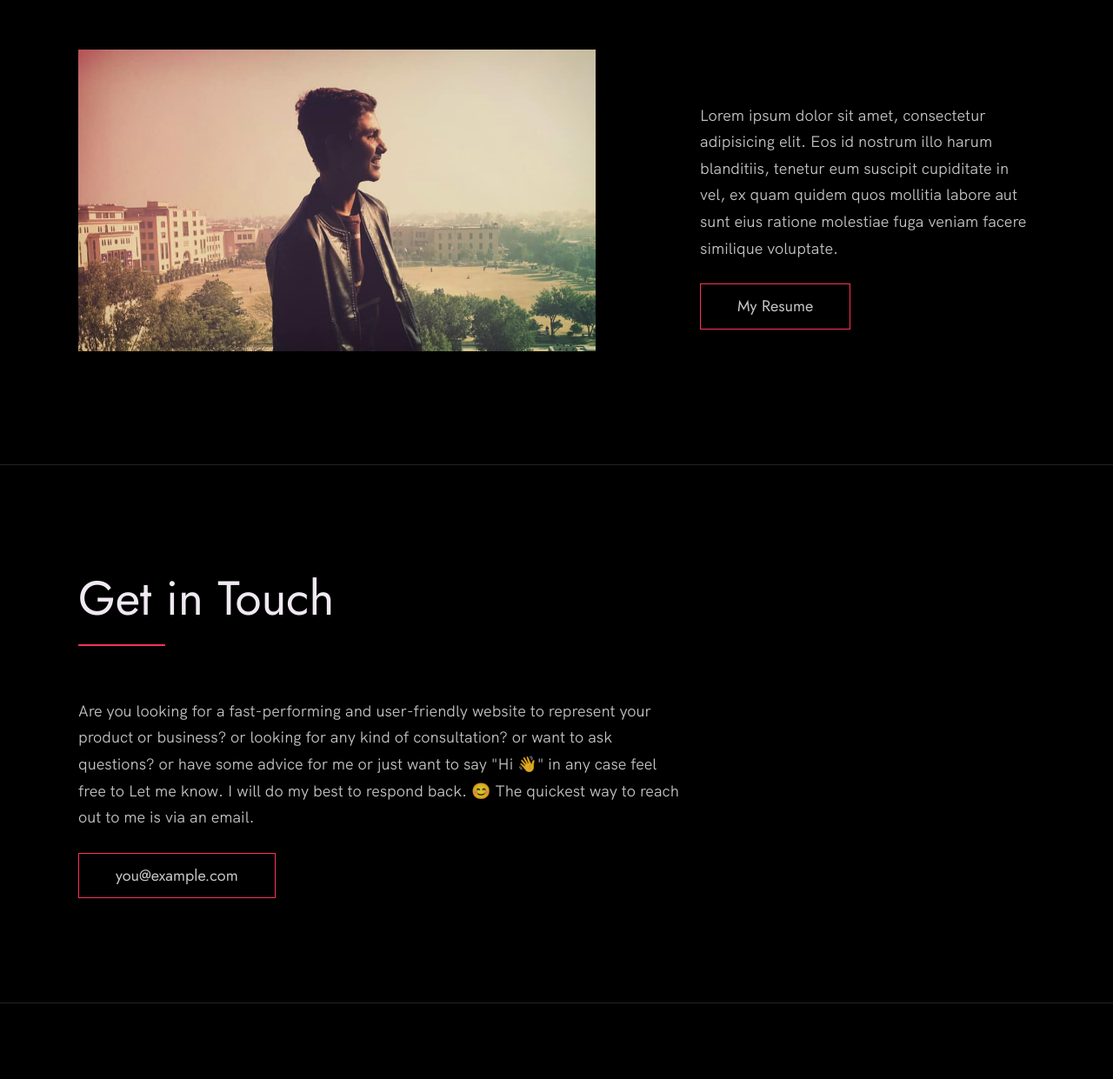
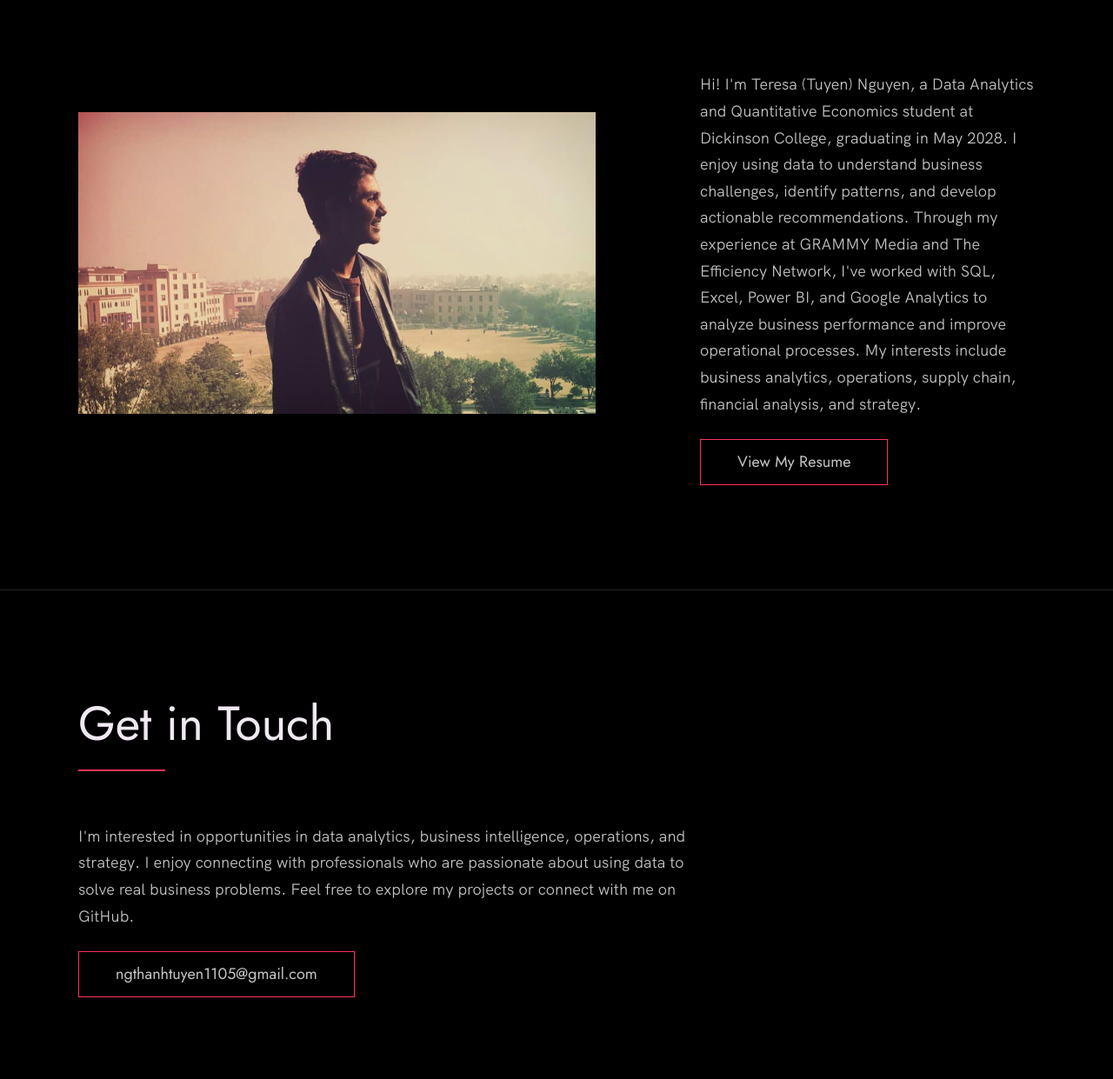
Before and after one commit to Teresang115/Teresang115.github.io, a plain HTML site: page index.html in a window 1280 px wide. Shown: the part 5050-6291 px from the top of the page at 87% size. Drawn offline with Linux system fonts and the light colour scheme.

Commit message:
Update index.html

```diff
--- a/index.html
+++ b/index.html
@@ -225,13 +225,26 @@
           <div class="about__text">
             <!-- Replace the below paragraph with info about yourself -->
             <p>
-              Lorem ipsum dolor sit amet, consectetur adipisicing elit. Eos id
-              nostrum illo harum blanditiis, tenetur eum suscipit cupiditate
-              in vel, ex quam quidem quos mollitia labore aut sunt eius
-              ratione molestiae fuga veniam facere similique voluptate.
+               Hi! I'm Teresa (Tuyen) Nguyen, a Data Analytics
+               and Quantitative Economics student at Dickinson
+               College, graduating in May 2028.
+
+               I enjoy using data to understand business
+               challenges, identify patterns, and develop
+               actionable recommendations.
+
+               Through my experience at GRAMMY Media and
+               The Efficiency Network, I've worked with
+               SQL, Excel, Power BI, and Google Analytics
+               to analyze business performance and improve
+               operational processes.
+
+               My interests include business analytics,
+               operations, supply chain, financial analysis,
+               and strategy.
             </p>
             <!-- Provide a link to your resume -->
-            <a href="#" class="btn">My Resume</a>
+            <a href="#" class="btn">View My Resume</a>
           </div>
 
           <div class="about__photo-container">
@@ -250,15 +263,19 @@
       <h2>Get in Touch</h2>
       <div class="contact__info">
         <p>
-          Are you looking for a fast-performing and user-friendly website to
-          represent your product or business? or looking for any kind of
-          consultation? or want to ask questions? or have some advice for me
-          or just want to say "Hi 👋" in any case feel free to Let me know. I
-          will do my best to respond back. 😊 The quickest way to reach out to
-          me is via an email.
+           I'm interested in opportunities in
+           data analytics, business intelligence,
+           operations, and strategy.
+
+           I enjoy connecting with professionals
+           who are passionate about using data
+           to solve real business problems.
+
+           Feel free to explore my projects
+           or connect with me on GitHub.
         </p>
         <!-- Replace the email with yours -->
-        <a href="mailto:you@example.com" class="btn">you@example.com</a>
+        <a href="mailto:you@example.com" class="btn">ngthanhtuyen1105@gmail.com</a>
       </div>
     </div>
   </section>
```
